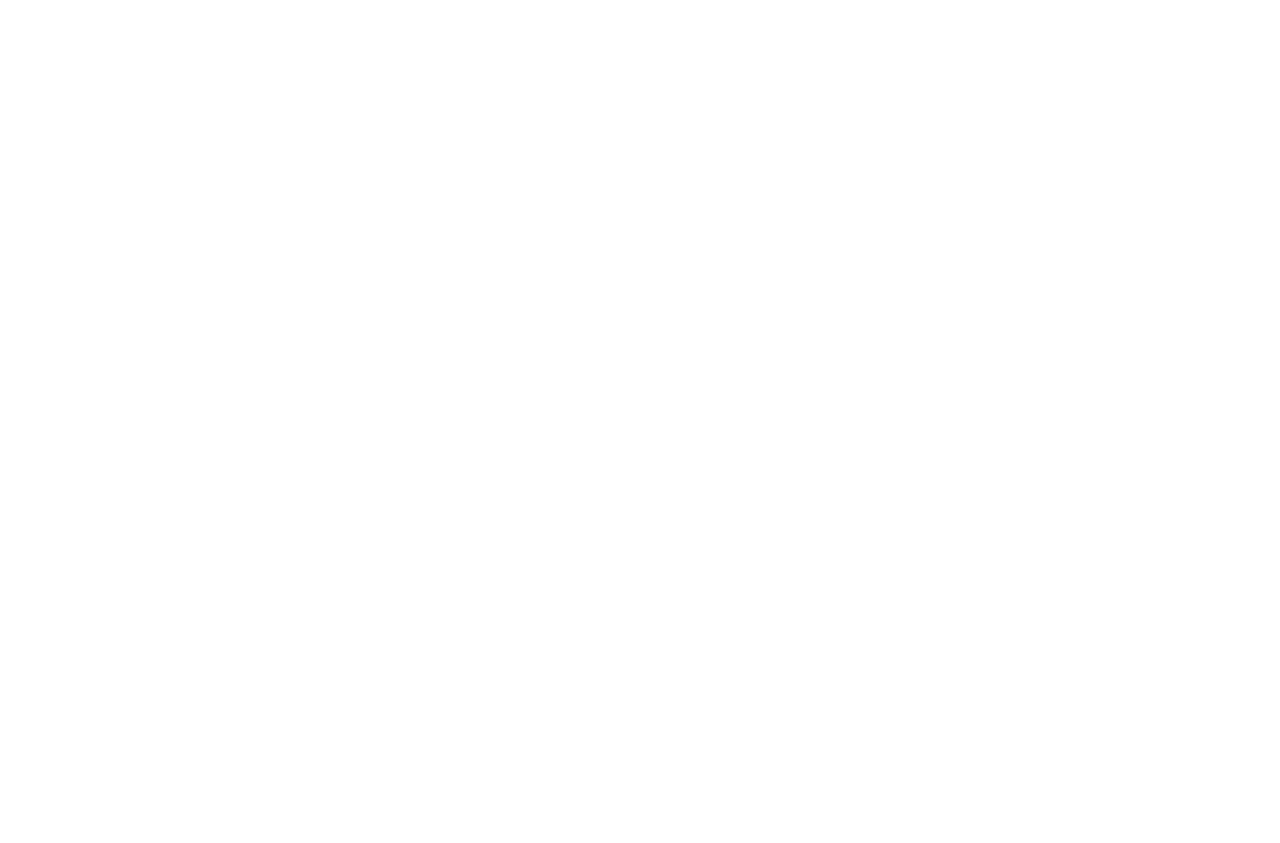
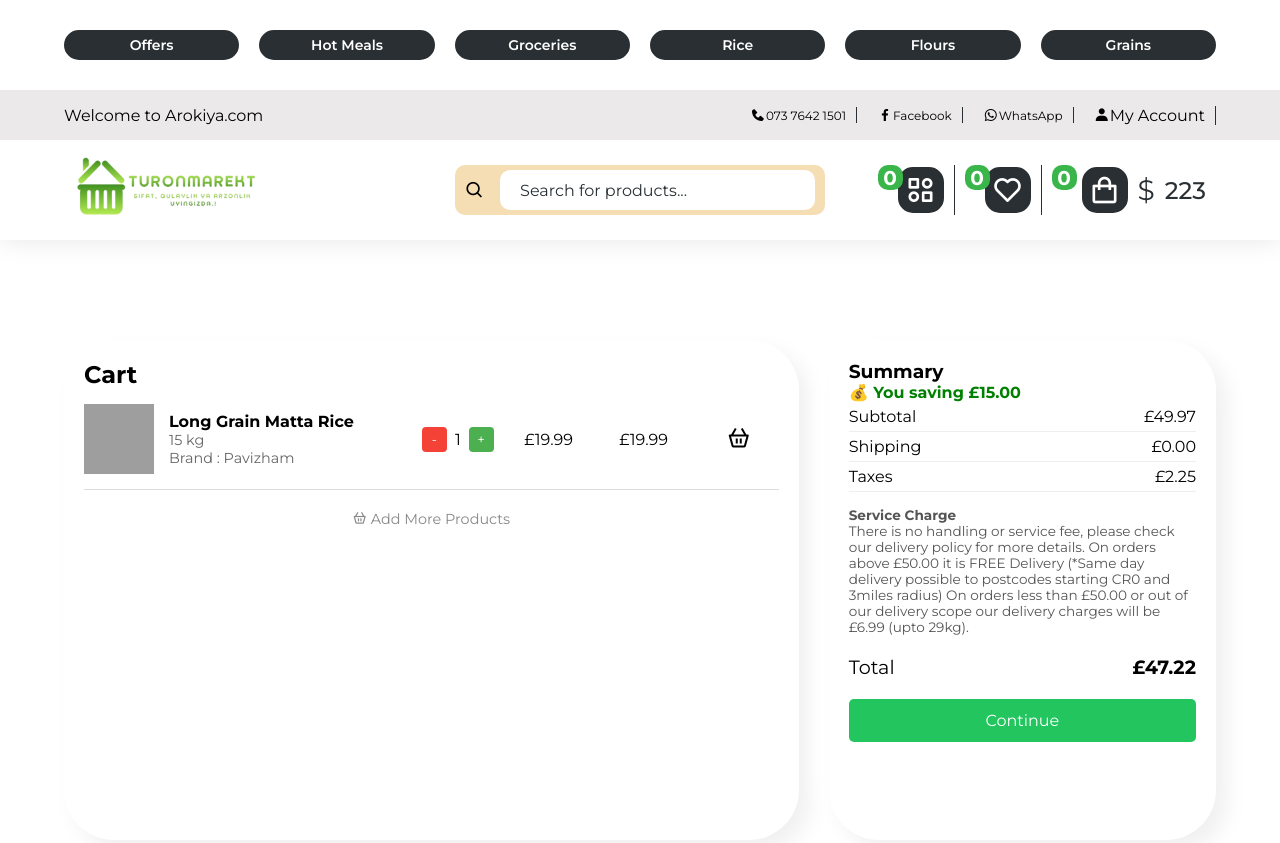
Before and after one commit to MrMuhammadjon/TuronMarket, a website: page html/blog.html in a window 1280 px wide. Shown: the top 843 px of the page. Before the commit the page ends 800 px from the top, so only its background shows below. Drawn offline with nearby package versions, Linux system fonts and the light colour scheme; grey boxes are pictures that could not be loaded.

Commit message:
do some thing pages

```diff
--- a/css/pages/bolg.css
+++ b/css/pages/bolg.css
@@ -0,0 +1,150 @@
+.container {
+    display: flex;
+    flex-wrap: wrap;
+    justify-content: space-between;
+    gap: 30px;
+    width: 90%;
+    max-width: 1200px;
+    margin: 100px auto;
+}
+
+.cart {
+    flex: 2;
+    padding: 20px;
+    border-radius: 10px;
+    overflow-y: scroll;
+    height: 500px;
+    border-radius: 50px;
+    border-radius: 50px;
+    background: #ffffff;
+    box-shadow: 11px 11px 22px #f0f0f0,
+        -11px -11px 22px #ffffff;
+
+}
+
+.cart-item {
+    display: flex;
+    align-items: center;
+    border-bottom: 1px solid #ddd;
+    padding: 15px 0;
+    gap: 15px;
+}
+
+.cart-item img {
+    width: 70px;
+    height: 70px;
+    object-fit: cover;
+}
+
+.details {
+    flex: 2;
+}
+
+.name {
+    font-weight: bold;
+    margin: 0;
+}
+
+.desc {
+    font-size: 0.9em;
+    color: #666;
+}
+
+.quantity {
+    display: flex;
+    align-items: center;
+    gap: 8px;
+}
+
+.quantity button {
+    background-color: #f44336;
+    color: #fff;
+    border: none;
+    width: 25px;
+    height: 25px;
+    border-radius: 4px;
+    cursor: pointer;
+}
+
+.quantity button:last-child {
+    background-color: #4caf50;
+}
+
+.price,
+.total,
+.remove {
+    width: 80px;
+    text-align: center;
+}
+
+.remove {
+    cursor: pointer;
+}
+
+.remove .bx {
+    font-size: var(--fon-size-24);
+}
+
+.add-more {
+    margin-top: 20px;
+    text-align: center;
+    color: #888;
+    font-size: 0.9em;
+    cursor: pointer;
+}
+
+.summary {
+    flex: 1;
+    padding: 20px;
+    border-radius: 10px;
+    border-radius: 50px;
+    background: #ffffff;
+    box-shadow: 11px 11px 22px #f0f0f0,
+        -11px -11px 22px #ffffff;
+}
+
+.summary h3 {
+    margin-top: 0;
+}
+
+.saving {
+    color: green;
+    font-weight: bold;
+}
+
+.line {
+    display: flex;
+    justify-content: space-between;
+    padding: 5px 0;
+    border-bottom: 1px solid #eee;
+}
+
+.service-charge {
+    font-size: 0.85em;
+    color: #555;
+    margin: 15px 0;
+}
+
+.total-amount {
+    display: flex;
+    justify-content: space-between;
+    font-size: 1.2em;
+    margin: 20px 0;
+}
+
+.continue-btn {
+    background-color: #22c55e;
+    color: white;
+    padding: 12px 20px;
+    border: none;
+    width: 100%;
+    border-radius: 5px;
+    cursor: pointer;
+    font-size: 1em;
+}
+
+@media (max-width: 768px) {
+    .container {
+        flex-direction: column;
+    }
+}
--- a/css/pages/login.css
+++ b/css/pages/login.css
@@ -80,3 +80,7 @@
 .send-btn:hover {
     background-color: #24b163;
 }
+
+.margin-top{
+    margin-top: 100px;
+}
--- a/css/reset.css
+++ b/css/reset.css
@@ -383,7 +383,7 @@
 }
 
 .brand-item img {
-    max-width: 100%;
+    max-width: 80%;
     max-height: 100%;
     object-fit: cover;
 }
--- a/html/blog.html
+++ b/html/blog.html
@@ -0,0 +1,303 @@
+<!DOCTYPE html>
+<html lang="en">
+
+<head>
+    <meta charset="UTF-8">
+    <meta name="viewport" content="width=device-width, initial-scale=1.0">
+    <title>Document</title>
+
+
+    <link rel="shortcut icon" href="assets/images/logo/lider-Logo.png" type="image/x-icon">
+
+    <!-- link box icons -->
+    <link href='https://unpkg.com/boxicons@2.1.4/css/boxicons.min.css' rel='stylesheet'>
+
+    <!-- link aos css -->
+    <link href="https://unpkg.com/aos@2.3.1/dist/aos.css" rel="stylesheet">
+
+    <script src="https://unpkg.com/aos@2.3.1/dist/aos.js"></script>
+
+
+    <link rel="stylesheet" href="../css/header.css">
+    <link rel="stylesheet" href="../css/footer.css">
+    <link rel="stylesheet" href="../css/reset.css">
+    <link rel="stylesheet" href="../css/pages/login.css">
+    <link rel="stylesheet" href="../css/responsive.css">
+    <link rel="stylesheet" href="../css/pages/bolg.css">
+
+</head>
+
+<body>
+
+    <header>
+        <div class="header-max-container head-max-container-1">
+            <div class="head-btn-container">
+                <button class="head-btn"><a href="#">Offers</a></button>
+                <button class="head-btn"><a href="#">Hot Meals</a></button>
+                <button class="head-btn"><a href="#">Groceries</a></button>
+                <button class="head-btn"><a href="#">Rice</a></button>
+                <button class="head-btn"><a href="#">Flours</a></button>
+                <button class="head-btn"><a href="#">Grains</a></button>
+            </div>
+        </div>
+
+        <div class="head-for-user-acc">
+            <div class="head-ac-max">
+                <span>
+                    Welcome to Arokiya.com
+                </span>
+                <div class="logo2">
+                    <a href="../index.html"><img src="../assets/images/logo/lider-Logo.png" alt=""></a>
+                </div>
+
+                <div class="acc-user">
+                    <div class="call-senter-phone acc-user-box">
+                        <a href="#">
+                            <i class='bx bxs-phone'></i>
+                            <h1> 073 7642 1501</h1>
+                        </a>
+                    </div>
+                    <div class="contact-with-chrome acc-user-box">
+                        <a href="#">
+                            <i class='bx bxl-facebook'></i>
+                            <h1>Facebook</h1>
+                        </a>
+                    </div>
+
+                    <div class="contact-with-chrome acc-user-box">
+                        <a href="#">
+                            <i class='bx bxl-whatsapp'></i>
+                            <h1>WhatsApp</h1>
+                        </a>
+                    </div>
+                    <div class="my-account acc-user-box">
+                        <a id="openLoginBtn" href="#">
+                            <i class='bx bxs-user'></i> My Account
+                        </a>
+                    </div>
+                </div>
+                <div class="menu">
+                    <i class='bx bx-menu'></i>
+                </div>
+            </div>
+        </div>
+
+        <div class="header-max-container head-max-container-2">
+            <div class="head-dash">
+                <div class="logo">
+                    <a href="../index.html"><img src="../assets/images/logo/lider-Logo.png" alt=""></a>
+                </div>
+
+                <div class="head-search">
+                    <div class="input-head">
+                        <i class="bx bx-search"></i>
+                        <input type="search" placeholder="Search for products...">
+                    </div>
+                </div>
+                <div class="head-dash-btn">
+                    <div class="Categories">
+                        <a href="#">
+                            <div id="counter-categories">
+                                <h1 id="counter-categories-h1">
+                                    0
+                                </h1>
+                            </div>
+                            <i class='bx bx-category-alt'></i>
+                        </a>
+                    </div>
+                    <div class="sort-products">
+                        <a href="#">
+                            <div id="counter-sort-products">
+                                <h1 id="counter-sort-h1">
+                                    0
+                                </h1>
+                            </div>
+                            <i class='bx bx-heart'></i>
+                        </a>
+                    </div>
+                    <div class="basket">
+                        <a href="#">
+                            <div id="counter-basket">
+                                <h1 id="counter-basket-h1">
+                                    0
+                                </h1>
+                            </div>
+                            <i class='bx bx-shopping-bag'></i> <span>$<h1>223</h1></span>
+                        </a>
+                    </div>
+                </div>
+            </div>
+        </div>
+    </header>
+
+
+    <div class="container">
+        <div class="cart">
+            <h2>Cart</h2>
+            <div class="cart-item">
+                <img src="https://i.ibb.co/7RWdPjC/rice1.png" alt="Long Grain Matta Rice">
+                <div class="details">
+                    <p class="name">Long Grain Matta Rice</p>
+                    <p class="desc">15 kg<br><span>Brand : Pavizham</span></p>
+                </div>
+                <div class="quantity">
+                    <button>-</button>
+                    <span>1</span>
+                    <button>+</button>
+                </div>
+                <div class="price">£19.99</div>
+                <div class="total">£19.99</div>
+                <div class="remove"><i class='bx bx-basket'></i></div>
+            </div>
+
+
+
+            <div class="add-more"><i class='bx bx-basket'></i> Add More Products</div>
+        </div>
+
+        <div class="summary">
+            <h3>Summary</h3>
+            <p class="saving">💰 You saving <strong>£15.00</strong></p>
+
+            <div class="line">
+                <span>Subtotal</span><span>£49.97</span>
+            </div>
+            <div class="line">
+                <span>Shipping</span><span>£0.00</span>
+            </div>
+            <div class="line">
+                <span>Taxes</span><span>£2.25</span>
+            </div>
+
+            <div class="service-charge">
+                <strong>Service Charge</strong>
+                <p>
+                    There is no handling or service fee, please check our delivery policy for more details. On orders
+                    above £50.00 it is FREE Delivery (*Same day delivery possible to postcodes starting CR0 and 3miles
+                    radius) On orders less than £50.00 or out of our delivery scope our delivery charges will be £6.99
+                    (upto 29kg).
+                </p>
+            </div>
+
+            <div class="total-amount">
+                <span>Total</span><span><strong>£47.22</strong></span>
+            </div>
+
+            <button class="continue-btn">Continue</button>
+        </div>
+    </div>
+
+    <main>
+        <section class="margin-top">
+        </section>
+        <section class="options-grid">
+            <a href="#">
+                <div class="option-box">
+                    <img src="../assets/images/icons/home-delivery.png" alt="Home Delivery">
+                    <div class="option-text">
+                        <h4>Free Home Delivery</h4>
+                        <p>Delivered between 7:00 pm to 9:00 pm everyday</p>
+                    </div>
+                </div>
+            </a>
+
+            <a href="#">
+                <div class="option-box yellow">
+                    <img src="../assets/images/icons/truck.png" alt="Same Day">
+                    <div class="option-text">
+                        <h4>Same day delivery</h4>
+                        <p>Get your groceries fast</p>
+                    </div>
+                </div>
+            </a>
+
+            <a href="#">
+                <div class="option-box yellow">
+                    <img src="../assets/images/icons/cart.png" alt="Collect">
+                    <div class="option-text">
+                        <h4>Collect in store</h4>
+                        <p>Spend over £50 and get free same day delivery.</p>
+                    </div>
+                </div>
+            </a>
+
+            <a href="#">
+                <div class="option-box">
+                    <img src="../assets/images/icons/card.png" alt="Pay on Delivery">
+                    <div class="option-text">
+                        <h4>Pay on delivery</h4>
+                        <p>100% Security</p>
+                    </div>
+                </div>
+            </a>
+        </section>
+        <section class="promo-section">
+            <div class="promo-text">
+                <h2>Download Arokiya App for</h2>
+                <h1>Exclusive Offers</h1>
+
+                <div class="store-buttons">
+                    <img src="https://upload.wikimedia.org/wikipedia/commons/thumb/7/78/Google_Play_Store_badge_EN.svg/512px-Google_Play_Store_badge_EN.svg.png"
+                        alt="Google Play">
+                    <img src="https://developer.apple.com/assets/elements/badges/download-on-the-app-store.svg"
+                        alt="App Store">
+                </div>
+
+                <div class="secure-payments">
+                    Secure payments with <span class="stripe-badge">Powered by <strong>stripe</strong></span>
+                </div>
+            </div>
+
+            <div class="promo-image">
+                <img src="../assets/images/iphone-img/Group 240.png" alt="Phone Preview">
+                <!-- Replace with your own phone image if needed -->
+            </div>
+        </section>
+    </main>
+
+    <footer class="footer">
+        <div class="footer-container">
+            <div class="footer-column">
+                <div class="footer-logo">Turon<span>Market</span></div>
+                <div class="footer-contact">
+                    Got any Queries? Call Us!
+                    <strong>073 7642 1501</strong>
+                </div>
+                <div class="footer-icon">
+                    <img src="https://img.icons8.com/ios-filled/50/marker.png" alt="location">
+                    144 Beddington Lane, Croydon, CR0 4TD
+                </div>
+                <div class="footer-icon">
+                    <img src="https://img.icons8.com/ios-glyphs/30/email.png" alt="email">
+                    info@arokiya.com
+                </div>
+            </div>
+
+            <div class="footer-column">
+                <div class="footer-heading">INFORMATION</div>
+                <a href="#" class="footer-link">About Us</a>
+                <a href="#" class="footer-link">Contact Us</a>
+            </div>
+
+            <div class="footer-column">
+                <div class="footer-heading">RESOURCE</div>
+                <a href="#" class="footer-link">Refund Policy</a>
+                <a href="#" class="footer-link">Cancellation Policy</a>
+                <a href="#" class="footer-link">Delivery Policy</a>
+            </div>
+
+            <div class="footer-column">
+                <div class="footer-heading">TERMS</div>
+                <a href="#" class="footer-link">Privacy Policy</a>
+                <a href="#" class="footer-link">Terms & Conditions</a>
+                <div class="footer-badges">
+                    <img src="../assets/images/logo/GDR5.png" alt="GDPR" />
+                    <img src="../assets/images/logo/dpdgroup.png" alt="DPD" />
+                </div>
+            </div>
+        </div>
+    </footer>
+
+</body>
+
+</html>
```
Also changed, not shown: css/responsive.css (+17 -0 lines), html/login.html (+68 -0 lines), index.html (+1 -1 lines).
